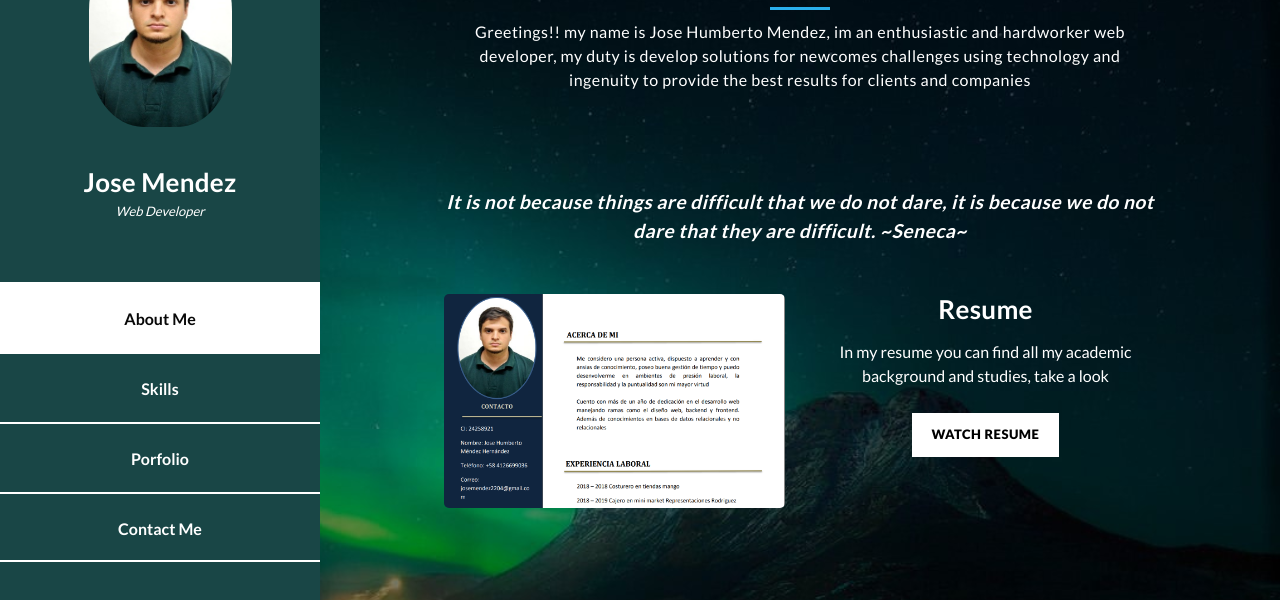
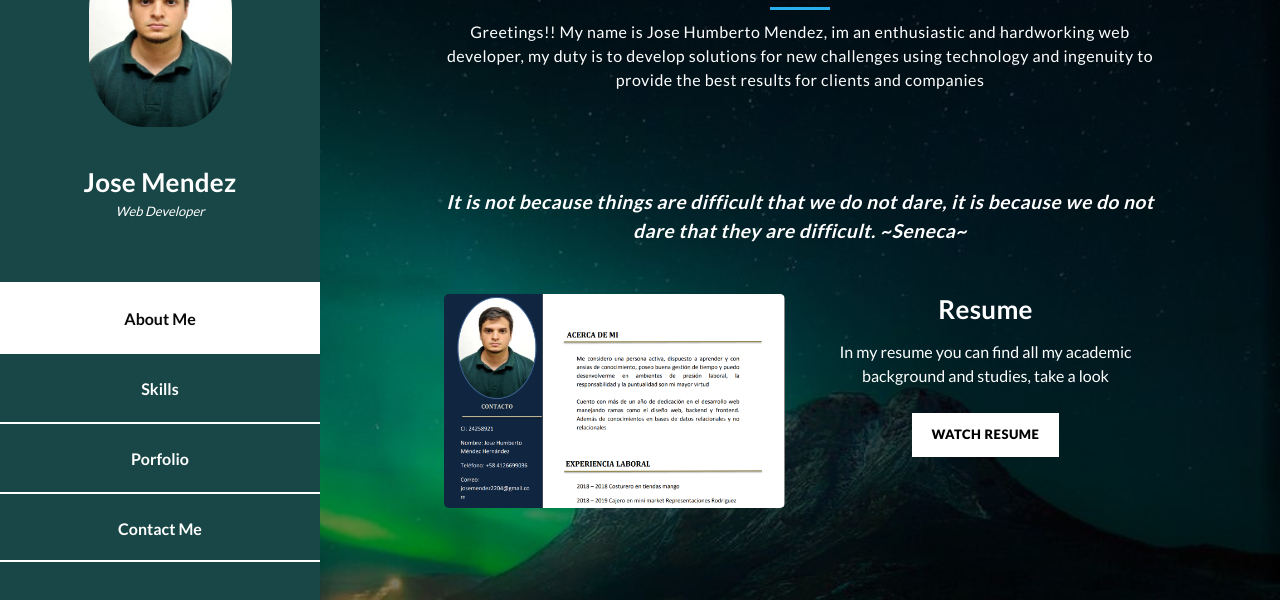
Before and after one commit to Josehmh/portfolio, a website: page public/index.html in a window 1280 px wide. Shown: the part 121-721 px from the top of the page. Drawn offline with Linux system fonts and the light colour scheme.

Commit message:
html modification

```diff
--- a/public/index.html
+++ b/public/index.html
@@ -74,7 +74,7 @@ https://templatemo.com/tm-531-reflux
             <h2>About Me</h2>
             <div class="line-dec"></div>
             <span
-              >Greetings!! my name is Jose Humberto Mendez, im an enthusiastic and hardworker web developer, my duty is develop solutions for newcomes challenges using technology and ingenuity to provide the best results for clients and companies<br> <br> <br> <br> <br>
+              >Greetings!! My name is Jose Humberto Mendez, im an enthusiastic and hardworking web developer, my duty is to develop solutions for new challenges using technology and ingenuity to provide the best results for clients and companies<br> <br> <br> <br> <br>
              <b><em style= "font-size: larger;"> It is not because things are difficult that we do not dare, it is because we do not dare that they are difficult. ~Seneca~ </em></b>
               </span>
               <br>
```
